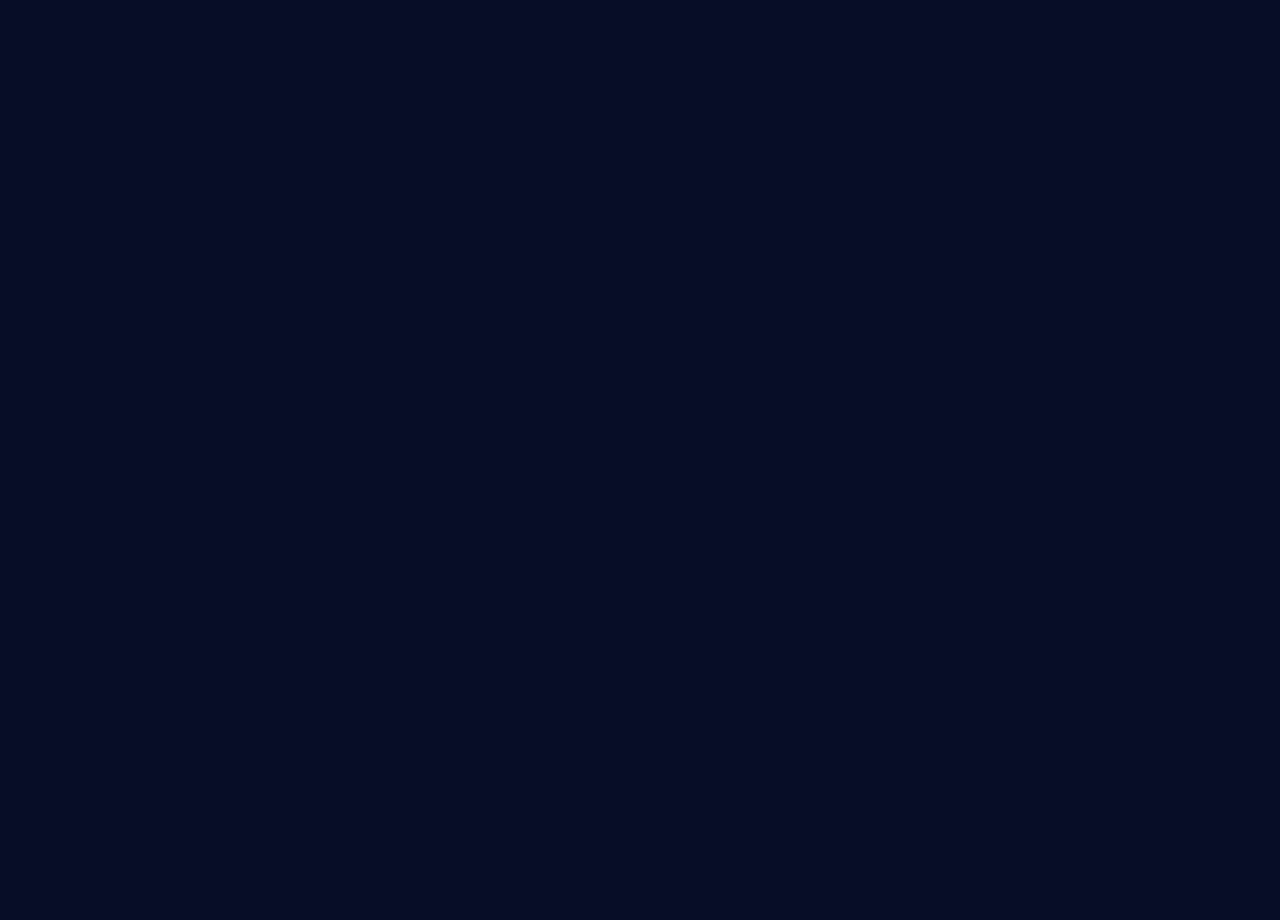
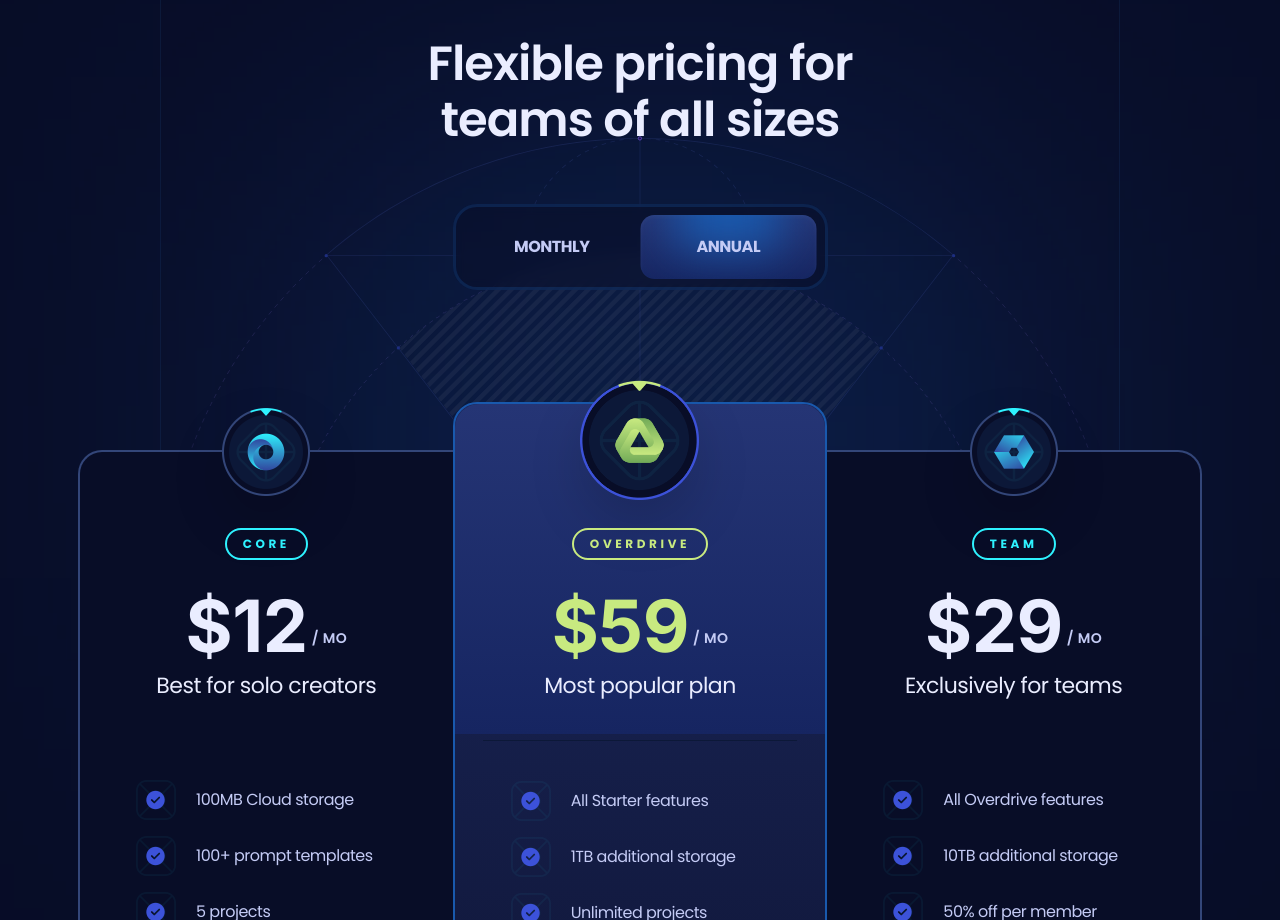
Before and after one commit to shandilyaaryan/xora-lp, a React (Vite) app: page / in a window 1280 px wide. Shown: the part 1880-2800 px from the top of the page. Before the commit the page ends 1804 px from the top, so only its background shows below. Built offline with nearby package versions, Linux system fonts and the light colour scheme.

Commit message:
Pricing section added

```diff
--- a/package.json
+++ b/package.json
@@ -12,6 +12,7 @@
   "dependencies": {
     "clsx": "^2.1.1",
     "react": "^18.3.1",
+    "react-countup": "^6.5.3",
     "react-dom": "^18.3.1",
     "react-scroll": "^1.9.0"
   },
--- a/src/App.jsx
+++ b/src/App.jsx
@@ -1,6 +1,7 @@
 import Features from "./sections/Features";
 import Header from "./sections/Header";
 import Hero from "./sections/Hero";
+import Pricing from "./sections/Pricing";
 
 const App = () => {
   return (
@@ -8,6 +9,7 @@
       <Header />
       <Hero />
       <Features />
+      <Pricing />
     </main>
    );
 }
--- a/src/sections/Header.jsx
+++ b/src/sections/Header.jsx
@@ -1,29 +1,44 @@
+import { Link as LinkScroll } from "react-scroll";
+import { useEffect, useState } from "react";
 import clsx from "clsx";
-import { useEffect } from "react";
-import { useState } from "react";
-import { Link as LinkScroll } from "react-scroll";
-
-const NavLink = ({ title }) => (
-  <LinkScroll className="base-bold text-p4 uppercase transition-color duration-500 cursor-pointer hover:text-p1 max-lg:my-4 max-lg:h5">
-    {title}
-  </LinkScroll>
-);
 
 const Header = () => {
+  const [hasScrolled, setHasScrolled] = useState(false);
   const [isOpen, setIsOpen] = useState(false);
-  const [ hasScrolled, sethasScrolled ] = useState(false);
 
   useEffect(() => {
     const handleScroll = () => {
-      sethasScrolled(window.scrollY > 32);
-    }
+      setHasScrolled(window.scrollY > 32);
+    };
 
-    window.addEventListener(scroll, handleScroll);
+    window.addEventListener("scroll", handleScroll);
 
-  }, [])
+    return () => {
+      window.removeEventListener("scroll", handleScroll);
+    };
+  }, []);
+
+  const NavLink = ({ title }) => (
+    <LinkScroll
+      onClick={() => setIsOpen(false)}
+      to={title}
+      offset={-100}
+      spy
+      smooth
+      activeClass="nav-active"
+      className="base-bold text-p4 uppercase transition-colors duration-500 cursor-pointer hover:text-p1 max-lg:my-4 max-lg:h5"
+    >
+      {title}
+    </LinkScroll>
+  );
 
   return (
-    <header className="fixed top-0 left-0 z-50 w-full py-10">
+    <header
+      className={clsx(
+        "fixed top-0 left-0 z-50 w-full py-10 transition-all duration-500 max-lg:py-4",
+        hasScrolled && "py-2 bg-black-100 backdrop-blur-[8px]",
+      )}
+    >
       <div className="container flex h-14 items-center max-lg:px-5">
         <a className="lg:hidden flex-1 cursor-pointer z-2">
           <img src="/images/xora.svg" width={115} height={55} alt="logo" />
@@ -32,25 +47,26 @@
         <div
           className={clsx(
             "w-full max-lg:fixed max-lg:top-0 max-lg:left-0 max-lg:w-full max-lg:bg-s2 max-lg:opacity-0",
-            isOpen ? "max-lg:opacity-100" : "max-lg:pointer-events-none"
+            isOpen ? "max-lg:opacity-100" : "max-lg:pointer-events-none",
           )}
         >
           <div className="max-lg:relative max-lg:flex max-lg:flex-col max-lg:min-h-screen max-lg:p-6 max-lg:overflow-hidden sidebar-before max-md:px-4">
             <nav className="max-lg:relative max-lg:z-2 max-lg:my-auto">
               <ul className="flex max-lg:block max-lg:px-12">
                 <li className="nav-li">
-                  <NavLink title="Features" />
+                  <NavLink title="features" />
                   <div className="dot" />
-                  <NavLink title="Pricing" />
+                  <NavLink title="pricing" />
                 </li>
+
                 <li className="nav-logo">
                   <LinkScroll
+                    to="hero"
+                    offset={-250}
+                    spy
                     smooth
-                    to="hero"
-                    offset={-100}
-                    spy
                     className={clsx(
-                      "max-lg:hidden transition-transform duration-500 cursor-pointer"
+                      "max-lg:hidden transition-transform duration-500 cursor-pointer",
                     )}
                   >
                     <img
@@ -61,28 +77,28 @@
                     />
                   </LinkScroll>
                 </li>
+
                 <li className="nav-li">
-                  <NavLink title="FAQ" />
+                  <NavLink title="faq" />
                   <div className="dot" />
-                  <NavLink title="Download" />
+                  <NavLink title="download" />
                 </li>
               </ul>
             </nav>
 
-            <div className="lg:hidden block absolute top-1/2 left-0 w-[960px]
-            h-[380px] translate-x-[-290px] -translate-y-1/2 rotate-90">
+            <div className="lg:hidden block absolute top-1/2 left-0 w-[960px] h-[380px] translate-x-[-290px] -translate-y-1/2 rotate-90">
               <img
                 src="/images/bg-outlines.svg"
-                alt="outline"
                 width={960}
                 height={380}
+                alt="outline"
                 className="relative z-2"
               />
               <img
                 src="/images/bg-outlines-fill.png"
-                alt="outline"
                 width={960}
                 height={380}
+                alt="outline"
                 className="absolute inset-0 mix-blend-soft-light opacity-5"
               />
             </div>
@@ -90,8 +106,8 @@
         </div>
 
         <button
+          className="lg:hidden z-2 size-10 border-2 border-s4/25 rounded-full flex justify-center items-center"
           onClick={() => setIsOpen((prevState) => !prevState)}
-          className="lg:hidden z-2 size-10 border-2 border-s4/25 rounded-full flex justify-center items-center"
         >
           <img
             src={`/images/${isOpen ? "close" : "magic"}.svg`}
--- /dev/null
+++ b/src/sections/Pricing.jsx
@@ -0,0 +1,167 @@
+import { Element } from "react-scroll";
+import { useState } from "react";
+import clsx from "clsx";
+import CountUp from "react-countup";
+import { plans } from "../constants/index.jsx";
+import Button from "../components/Button.jsx";
+
+const Pricing = () => {
+  const [monthly, setMonthly] = useState(false);
+
+  return (
+    <section>
+      <Element name="pricing">
+        <div className="container">
+          <div className="max-w-960 pricing-head_before relative mx-auto border-l border-r border-s2 bg-s1/50 pb-40 pt-28 max-xl:max-w-4xl max-lg:border-none max-md:pb-32 max-md:pt-16">
+            <h3 className="h3 max-lg:h4 max-md:h5 z-3 relative mx-auto mb-14 max-w-lg text-center text-p4 max-md:mb-11 max-sm:max-w-sm">
+              Flexible pricing for teams of all sizes
+            </h3>
+
+            <div className="relative z-4 mx-auto flex w-[375px] rounded-3xl border-[3px] border-s4/25 bg-s1/50 p-2 backdrop-blur-[6px] max-md:w-[310px]">
+              <button
+                className={clsx("pricing-head_btn", monthly && "text-p4")}
+                onClick={() => setMonthly(true)}
+              >
+                Monthly
+              </button>
+              <button
+                className={clsx("pricing-head_btn", !monthly && "text-p4")}
+                onClick={() => setMonthly(false)}
+              >
+                Annual
+              </button>
+
+              <div
+                className={clsx(
+                  "g4 rounded-14 before:h-100 pricing-head_btn_before absolute left-2 top-2 h-[calc(100%-16px)] w-[calc(50%-8px)] overflow-hidden shadow-400 transition-transform duration-500",
+                  !monthly && "translate-x-full",
+                )}
+              />
+            </div>
+
+            <div className="pricing-bg">
+              <img
+                src="/images/bg-outlines.svg"
+                width={960}
+                height={380}
+                alt="outline"
+                className="relative z-2"
+              />
+              <img
+                src="/images/bg-outlines-fill.png"
+                width={960}
+                height={380}
+                alt="outline"
+                className="absolute inset-0 opacity-5 mix-blend-soft-light"
+              />
+            </div>
+          </div>
+
+          {/*  pricing section*/}
+          <div className="scroll-hide relative z-2 -mt-12 flex items-start max-xl:gap-5 max-xl:overflow-auto max-xl:pt-6">
+            {plans.map((plan, index) => (
+              <div
+                key={plan.id}
+                className="pricing-plan_first pricing-plan_last pricing-plan_odd pricing-plan_even relative border-2 p-7 max-xl:min-w-80 max-lg:rounded-3xl xl:w-[calc(33.33%+2px)]"
+              >
+                {index === 1 && (
+                  <div className="g4 absolute h-330 left-0 right-0 top-0 z-1 rounded-tl-3xl rounded-tr-3xl" />
+                )}
+
+                <div
+                  className={clsx(
+                    "absolute left-0 right-0 z-2 flex items-center justify-center",
+                    index === 1 ? "-top-6" : "-top-6 xl:-top-11",
+                  )}
+                >
+                  <img
+                    src={plan.logo}
+                    alt={plan.title}
+                    className={clsx(
+                      "object-contain drop-shadow-2xl",
+                      index === 1 ? "size-[120px]" : "size-[88px]",
+                    )}
+                  />
+                </div>
+
+                <div
+                  className={clsx(
+                    "relative flex flex-col items-center",
+                    index === 1 ? "pt-24" : "pt-12",
+                  )}
+                >
+                  <div
+                    className={clsx(
+                      "small-2 rounded-20 relative z-2 mx-auto mb-6 border-2 px-4 py-1.5 uppercase",
+                      index === 1 ? "border-p3 text-p3" : "border-p1 text-p1",
+                    )}
+                  >
+                    {plan.title}
+                  </div>
+
+                  <div className="relative z-2 flex items-center justify-center">
+                    <div
+                      className={clsx(
+                        "h-num flex items-start",
+                        index === 1 ? "text-p3" : "text-p4",
+                      )}
+                    >
+                      ${" "}
+                      <CountUp
+                        start={plan.priceMonthly}
+                        end={monthly ? plan.priceMonthly : plan.priceYearly}
+                        duration={0.4}
+                        useEasing={false}
+                        preserveValue
+                      />
+                    </div>
+                    <div className="small-1 relative top-3 ml-1 uppercase">
+                      / mo
+                    </div>
+                  </div>
+                </div>
+
+                <div
+                  className={clsx(
+                    "body-1 relative z-2 mb-10 w-full border-b-s2 pb-9 text-center text-p4",
+                    index === 1 && "border-b",
+                  )}
+                >
+                  {plan.caption}
+                </div>
+
+                <ul className="mx-auto space-y-4 xl:px-7">
+                  {plan.features.map((feature) => (
+                    <li
+                      key={feature}
+                      className="relative flex items-center gap-5"
+                    >
+                      <img
+                        src={"/images/check.png"}
+                        alt="check"
+                        className="size-10 object-contain"
+                      />
+                      <p className="flex-1">{feature}</p>
+                    </li>
+                  ))}
+                </ul>
+
+                <div className="mt-10 flex w-full justify-center">
+                  <Button icon={plan.icon}>Get Started</Button>
+                </div>
+
+                {index === 1 && (
+                  <p className="small-compact mt-9 text-center text-p3 before:mx-2.5 before:content-['-'] after:mx-2.5 after:content-['-']">
+                    Limited time offer
+                  </p>
+                )}
+              </div>
+            ))}
+          </div>
+        </div>
+      </Element>
+    </section>
+  );
+};
+
+export default Pricing;
```
Also changed, not shown: 1 other file (tests, documents, lock files or other folders).
